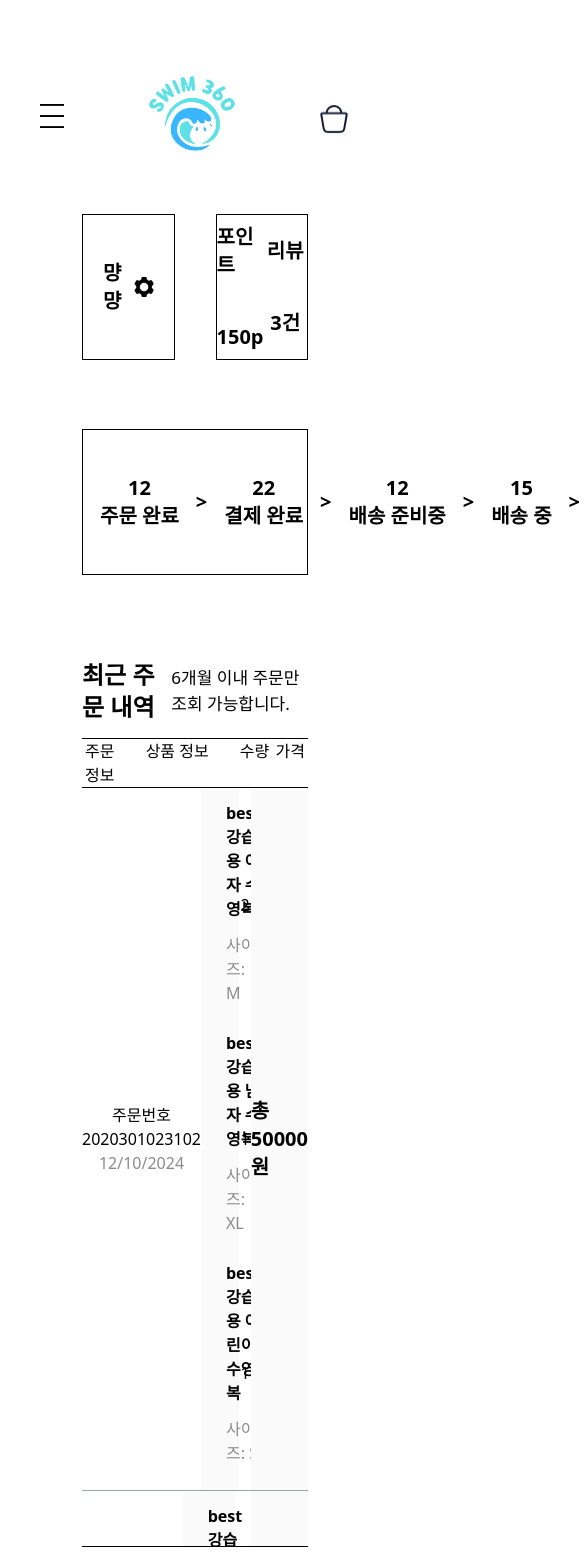
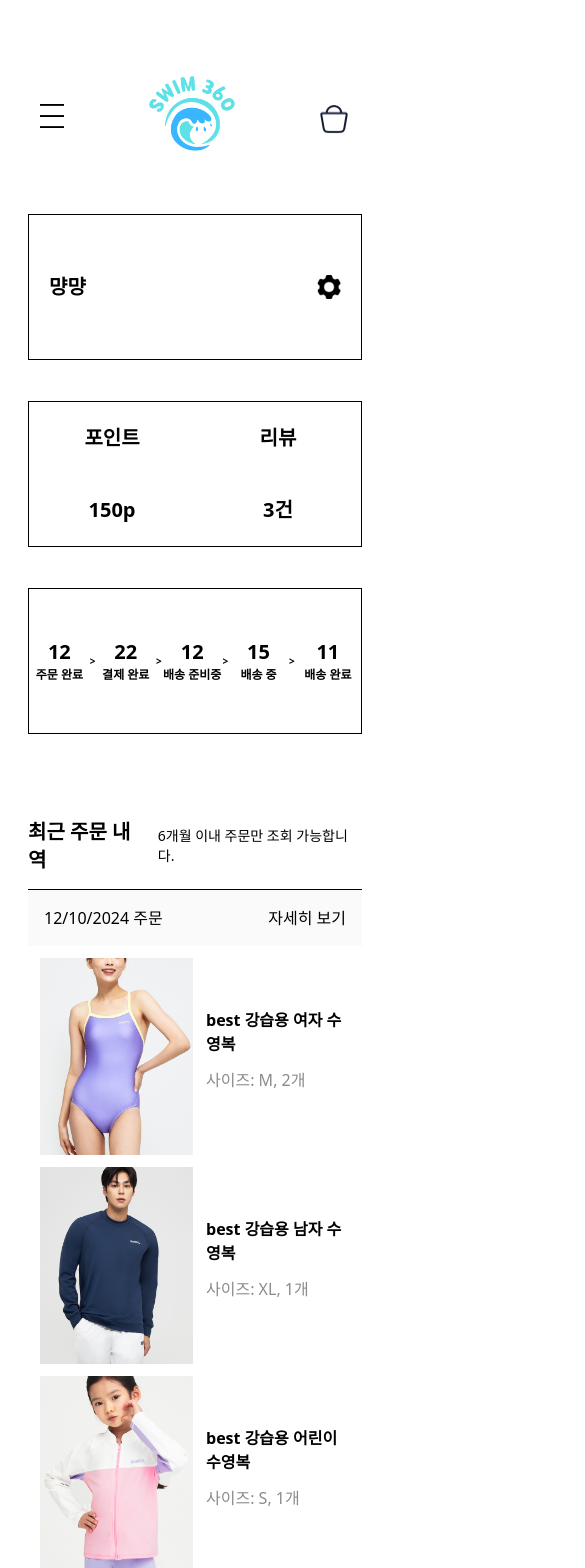
Before and after one commit to ormcamp-fe-3rd/swim360, a React (Vite) app in the folder frontend/: page /mypage in a window 390 px wide. Shown: the top 1568 px of the page, 585 px wide, since content can reach past the window. Built offline with nearby package versions, Linux system fonts and the light colour scheme.

Commit message:
design: mypage 반응형

```diff
--- a/frontend/src/components/mypage/OrderStatusPreview.tsx
+++ b/frontend/src/components/mypage/OrderStatusPreview.tsx
@@ -34,12 +34,16 @@ function OrderStatusPreview({ deliveryStateCounts }: OrderStatusPreviewProps) {
             key={dStatus.label}
             className="flex w-full items-center text-center"
           >
-            <div className="w-full text-nowrap px-[17px] text-xl font-semibold">
-              <div> {deliveryStateCounts[dStatus.status]}</div>
-              <div>{dStatus.label}</div>
+            <div className="w-full tablet:px-[17px]">
+              <div className="text-xl font-semibold tablet:text-xl">
+                {deliveryStateCounts[dStatus.status]}
+              </div>
+              <div className="text-nowrap text-[12px] font-semibold tablet:text-xl">
+                {dStatus.label}
+              </div>
             </div>
 
-            <div className="text-xl font-semibold">
+            <div className="text-[10px] font-semibold tablet:text-xl">
               {i !== deliveryStatusArray.length - 1 && ">"}
             </div>
           </div>
--- a/frontend/src/components/mypage/RecentOrderPreview.tsx
+++ b/frontend/src/components/mypage/RecentOrderPreview.tsx
@@ -23,13 +23,15 @@ interface RecentOrderPreviewProps {
 function RecentOrderPreview({ orders }: RecentOrderPreviewProps) {
   return (
     <div className="w-full">
-      <div className="flex w-full items-center justify-start py-[14.8px]">
-        <div className="mr-[10.36px] text-2xl font-semibold">
+      <div className="flex w-full items-center justify-start border-b border-black py-[14.8px]">
+        <div className="mr-[10.36px] text-xl font-semibold tablet:text-2xl">
           최근 주문 내역
         </div>
-        <div className="text-[17px]">6개월 이내 주문만 조회 가능합니다.</div>
+        <div className="text-sm tablet:text-[17px]">
+          6개월 이내 주문만 조회 가능합니다.
         </div>
-      <div className="grid w-full grid-flow-col grid-cols-[0.3fr_1fr_0.3fr_0.3fr] border-y border-black text-center">
+      </div>
+      <div className="hidden w-full grid-flow-col grid-cols-[0.5fr_1fr_0.3fr_0.3fr] border-b border-black text-center tablet:grid tablet:grid-cols-[0.3fr_1fr_0.3fr_0.3fr]">
         <div>주문 정보</div>
         <div>상품 정보</div>
         <div>수량</div>
@@ -40,10 +42,10 @@ function RecentOrderPreview({ orders }: RecentOrderPreviewProps) {
         {orders.map((order) => (
           <div
             key={order.id}
-            className="grid w-full grid-flow-col grid-cols-[0.3fr_1fr_0.3fr_0.3fr] border-b border-gray-400 last:border-none"
+            className="grid w-full grid-flow-col grid-cols-1 border-b border-gray-400 last:border-none tablet:grid-cols-[0.3fr_1fr_0.3fr_0.3fr]"
           >
             <Link
-              className="flex flex-col items-center justify-center hover:underline"
+              className="hidden flex-col items-center justify-center hover:underline tablet:flex"
               to={`/order-detail/${order.id}`}
             >
               <div className="text-center">
@@ -55,7 +57,18 @@ function RecentOrderPreview({ orders }: RecentOrderPreviewProps) {
               </div>
             </Link>
 
-            <div className="flex flex-col bg-[#fafafa] pb-3">
+            <div>
+              <Link to={`/order-detail/${order.id}`}>
+                <div className="flex w-full items-center justify-between bg-[#fafafa] p-4 tablet:hidden">
+                  <div>
+                    {new Date(order.createdAt).toLocaleDateString()} 주문
+                  </div>
+                  <div className="flex items-center">
+                    <div className="ml-4">자세히 보기</div>
+                  </div>
+                </div>
+              </Link>
+              <div className="flex flex-col pb-3 tablet:bg-[#fafafa]">
                 {order.orderItems.map((orderItem) => (
                   <div
                     key={orderItem.id + "name"}
@@ -73,15 +86,24 @@ function RecentOrderPreview({ orders }: RecentOrderPreviewProps) {
                         <div className="text-md mb-3 font-semibold">
                           {orderItem.name}
                         </div>
-                      <div className="text-[#8c8b8b]">
-                        사이즈: {orderItem.size}
+                        <div className="flex text-[#8c8b8b]">
+                          <div>사이즈: {orderItem.size}</div>
+                          <div className="block tablet:hidden">
+                            , {orderItem.quantity}개
+                          </div>
                         </div>
                       </div>
                     </div>
                   </div>
                 ))}
+                <div className="flex justify-end p-2 text-lg font-semibold tablet:hidden">
+                  결제 금액: 총 {order.price}원
                 </div>
-            <div className={`grid grid-row-${order.orderItems.length}`}>
+              </div>
+            </div>
+            <div
+              className={`hidden tablet:grid grid-row-${order.orderItems.length}`}
+            >
               {order.orderItems.map((orderItem) => (
                 <div
                   key={orderItem.id + "quantity"}
@@ -91,8 +113,8 @@ function RecentOrderPreview({ orders }: RecentOrderPreviewProps) {
                 </div>
               ))}
             </div>
-            <div className="flex flex-col items-center justify-center bg-[#fafafa]">
-              <div className="text-xl font-semibold"> 총 {order.price}원</div>
+            <div className="hidden flex-col items-center justify-center bg-[#fafafa] tablet:flex">
+              <div className="text-lg font-semibold"> 총 {order.price}원</div>
             </div>
           </div>
         ))}
--- a/frontend/src/components/mypage/UserInfoPreview.tsx
+++ b/frontend/src/components/mypage/UserInfoPreview.tsx
@@ -8,9 +8,9 @@ function UserInfoPreview({ name }: UserInfoPreviewProps) {
   return (
     <Link to="/user" role="link">
       <div className="flex h-[146px] items-center justify-between border-[1px] border-[#000000] px-5">
-        <div className="text-xl font-semibold">{name}</div>
+        <div className="text-xl font-semibold tablet:text-xl">{name}</div>
         <img
-          className="h-5 w-5"
+          className="h-6 tablet:w-6"
           src="/public/images/mypage/icon-mypage-user.png"
           alt="내 정보 수정 페이지로 이동"
         />
--- a/frontend/src/routes/pages/MyPage.tsx
+++ b/frontend/src/routes/pages/MyPage.tsx
@@ -20,7 +20,7 @@ function MyPage() {
       {
         id: 2020301023102,
         createdAt: "2024-12-10T10:30:15.000Z",
-        price: 50000,
+        price: 70000,
         orderItems: [
           {
             id: 0,
@@ -82,11 +82,11 @@ function MyPage() {
       {
         id: 20203,
         createdAt: "2024-12-09T10:30:15.000Z",
-        price: 50000,
+        price: 80000,
         orderItems: [
           {
             id: 0,
-            name: "best 강습용 여자 수영복2",
+            name: "best 강습용 여자 수영복3",
             size: "M",
             imageUrl: "/public/images/mypage/sample-1.png",
             quantity: 2,
@@ -94,7 +94,7 @@ function MyPage() {
           },
           {
             id: 1,
-            name: "best 강습용 남자 수영복2",
+            name: "best 강습용 남자 수영복3",
             size: "XL",
             imageUrl: "/public/images/mypage/sample-3.png",
             quantity: 1,
@@ -102,7 +102,7 @@ function MyPage() {
           },
           {
             id: 2,
-            name: "best 강습용 어린이 수영복2",
+            name: "best 강습용 어린이 수영복3",
             size: "S",
             imageUrl: "/public/images/mypage/sample-2.png",
             quantity: 1,
@@ -114,8 +114,8 @@ function MyPage() {
   };
 
   return (
-    <div className="px-[82px]">
-      <div className="mb-[69px] grid grid-cols-2 gap-[41px]">
+    <div className="px-7 tablet:px-[82px]">
+      <div className="mb-[41px] grid grid-cols-1 gap-[41px] tablet:mb-[69px] tablet:grid-cols-2">
         <UserInfoPreview name={userDummyData.user.name} />
         <UserPointAndReviewPreview reviewCount={userDummyData.reviewCount} />
       </div>
```
Lines whose indentation alone changed are shown as unchanged.
